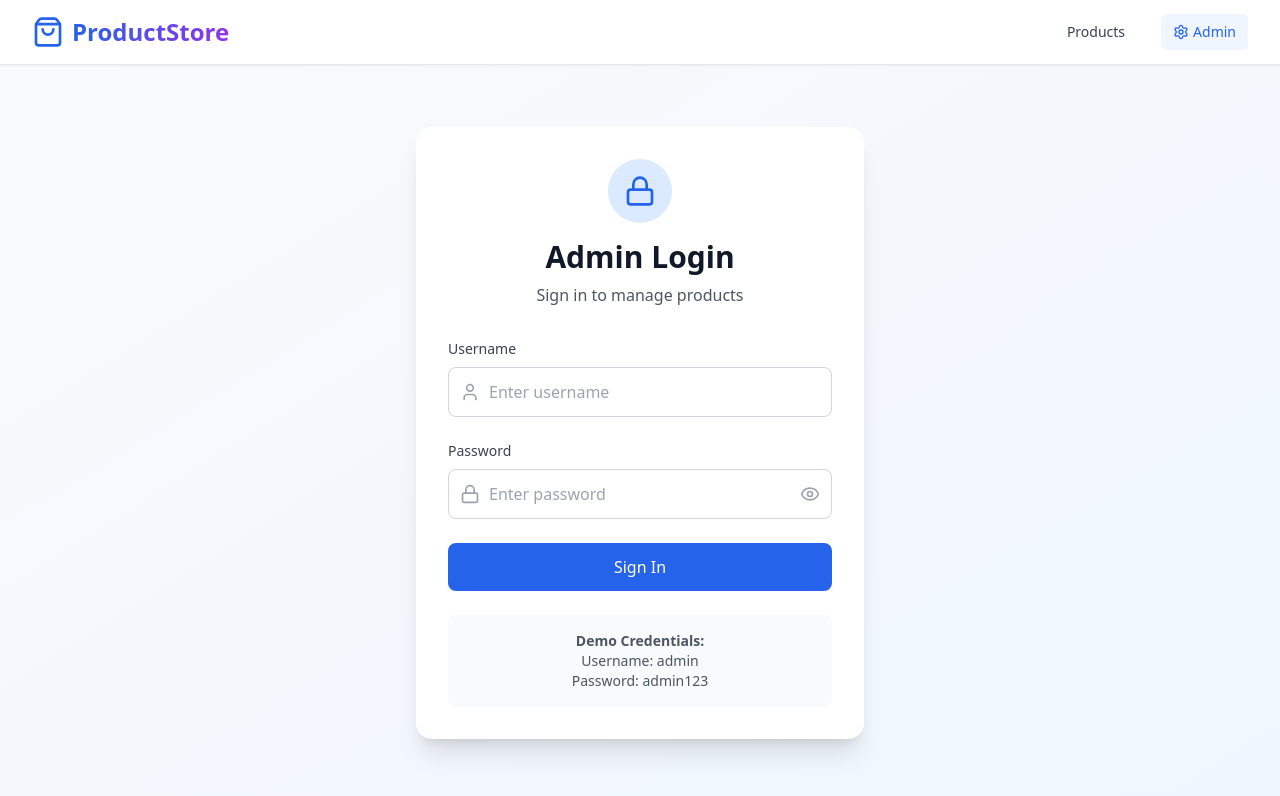
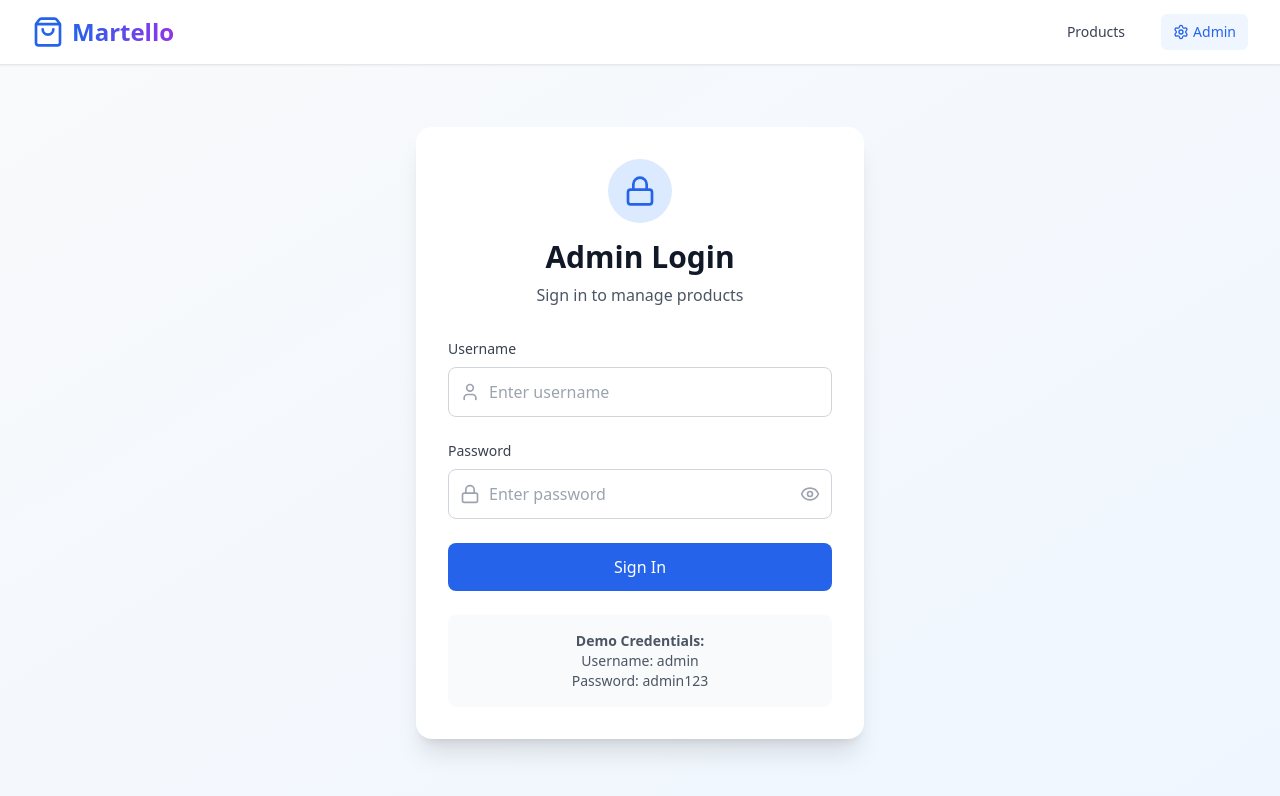
Before and after one commit to ahsanwaheed-1/dummyMart1, a React (Vite) app in the folder frontend/: page /admin/login in a window 1280 px wide. Shown: the top 796 px of the page. Built offline with nearby package versions, Linux system fonts and the light colour scheme; no server answers.

Commit message:
Fixed name, server url and admin login

```diff
--- a/frontend/src/components/Header.tsx
+++ b/frontend/src/components/Header.tsx
@@ -12,7 +12,7 @@ const Header: React.FC = () => {
           <Link to="/" className="flex items-center space-x-2">
             <ShoppingBag className="h-8 w-8 text-blue-600" />
             <span className="text-2xl font-bold bg-gradient-to-r from-blue-600 to-purple-600 bg-clip-text text-transparent">
-              ProductStore
+              Martello
             </span>
           </Link>
 
--- a/frontend/src/context/ProductContext.tsx
+++ b/frontend/src/context/ProductContext.tsx
@@ -39,7 +39,7 @@ export const ProductProvider: React.FC<{ children: React.ReactNode }> = ({ child
   const [products, setProducts] = useState<Product[]>([]);
   const [loading, setLoading] = useState(true);
 
-  const API_URL = 'https://dummymart1.onrender.com/api';
+  const API_URL = 'https://martello.onrender.com/api';
 
   const fetchProducts = async () => {
     try {
--- a/frontend/src/pages/AdminLogin.tsx
+++ b/frontend/src/pages/AdminLogin.tsx
@@ -17,7 +17,7 @@ const AdminLogin: React.FC = () => {
     setError('');
 
     try {
-      const response = await axios.post('http://localhost:5000/api/auth/login', {
+      const response = await axios.post('https://martello.onrender.com/api/auth/login', {
         username,
         password
       });
```
